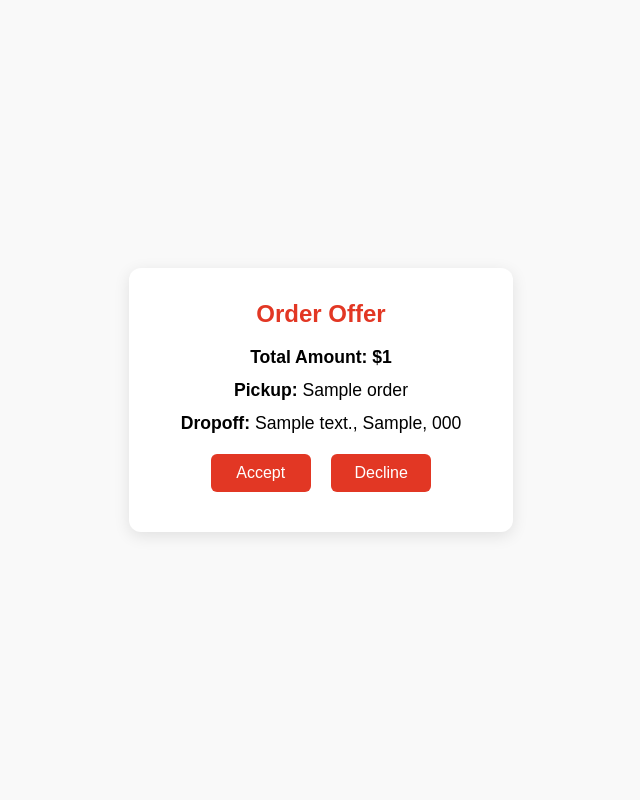
After one commit to SeriousForge/Python-TableDash-Application, a Flask app: template templates/order_offer.html in a window 1280 px wide. The commit adds this page. Shown: the whole page, without its empty margins (319-959 px from the left). Run offline with Flask 3, Linux system fonts and the light colour scheme; the template is opened without the code that fills it: most values are stand-ins (such as "Sample title", 1, 10 or a date in 2020).

Commit message:
added Order Offer html

```diff
--- a/main.py
+++ b/main.py
@@ -147,6 +147,39 @@ def haversine(lon1, lat1, lon2, lat2):
     a = sin(dlat/2)**2 + cos(radians(lat1)) * cos(radians(lat2)) * sin(dlon/2)**2
     c = 2 * atan2(sqrt(a), sqrt(1-a))
     return R * c
+
+@app.route('/order_offer')
+def order_offer():
+    # Logic for processing and returning the order offer
+    if 'user_id' not in session or session.get('user_type') != 'driver':
+        return redirect(url_for('login'))
+
+    try:
+        conn = database_connect()
+        cursor = conn.cursor(dictionary=True)
+
+        # Fetch one order from orderrequest table
+        cursor.execute("""
+            SELECT * FROM orderrequest
+            ORDER BY Timestamp LIMIT 1
+        """)
+        order = cursor.fetchone()
+
+        if order:
+            # Calculate the combined amount of fees and tip
+            total_offer_amount = order['Fees'] + order['Tip']
+        else:
+            # Handle case when there are no orders
+            return "<div style='text-align:center;margin-top:24px;'>No orders available at the moment.</div>"
+
+        cursor.close()
+        conn.close()
+
+        return render_template('order_offer.html', order=order, total_offer_amount=total_offer_amount)
+
+    except Exception as e:
+        print("Failed to fetch order:", e)
+        return "<div style='text-align:center;margin-top:24px;color:red;'>Error retrieving order.</div>"
 
 @app.route('/nearby_cities', methods=['POST'])
 def nearby_cities():
--- a/templates/driver_dashboard.html
+++ b/templates/driver_dashboard.html
@@ -188,7 +188,7 @@
                 <p>This is the Delivery tab (default).</p>
                 <!-- Map for current driver location -->
                 <div id="map"></div>
-                <button class="btn-deliver">Deliver Now</button>
+                <button class="btn-deliver" onclick="window.location.href='{{ url_for('order_offer') }}'">Deliver Now</button>
                 <!-- Leaflet JS for map -->
                 <script src="https://unpkg.com/leaflet/dist/leaflet.js"></script>
                 <script>
--- /dev/null
+++ b/templates/order_offer.html
@@ -0,0 +1,79 @@
+<!DOCTYPE html>
+<html>
+
+<head>
+    <title>Order Offer</title>
+    <style>
+        body {
+            font-family: Arial, sans-serif;
+            background: #f9f9f9;
+            display: flex;
+            justify-content: center;
+            align-items: center;
+            height: 100vh;
+            margin: 0;
+        }
+
+        .offer-container {
+            background: white;
+            padding: 32px;
+            border-radius: 12px;
+            box-shadow: 0 4px 16px rgba(0, 0, 0, 0.1);
+            width: 320px;
+            text-align: center;
+        }
+
+        .offer-container h2 {
+            margin-top: 0;
+            color: #E23724;
+        }
+
+        .offer-container p {
+            margin: 12px 0;
+            font-size: 1.1em;
+        }
+
+        .offer-container button {
+            background: #E23724;
+            color: #fff;
+            border: none;
+            padding: 10px 20px;
+            font-size: 1em;
+            border-radius: 6px;
+            cursor: pointer;
+            width: 100px;
+            margin: 8px;
+        }
+
+        .offer-container button:hover {
+            background: #c41e1d;
+        }
+    </style>
+</head>
+
+<body>
+    <div class="offer-container">
+        <h2>Order Offer</h2>
+        <p><strong>Total Amount: ${{ total_offer_amount }}</strong></p>
+        <p><strong>Pickup:</strong> {{ order.R_name }}</p>
+        <p><strong>Dropoff:</strong> {{ order.C_Address }}, {{ order.C_City }}, {{ order.C_Zip }}</p>
+        <button onclick="acceptOrder()">Accept</button>
+        <button onclick="declineOrder()">Decline</button>
+    </div>
+
+    <script>
+        function acceptOrder() {
+            // Implement the logic to accept the order
+            alert("Order accepted!");
+            // Redirect to next step or process order further
+        }
+
+        function declineOrder() {
+            // Implement the logic to decline the order
+            alert("Order declined!");
+            // Redirect or handle further decline process
+        }
+    </script>
+</body>
+
+</html>
```
